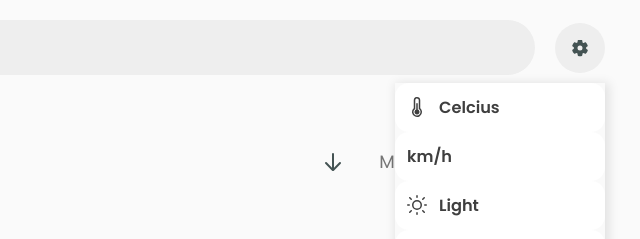
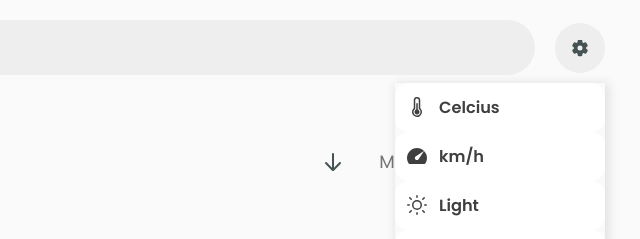
Before and after one commit to dekateshantanu015/Weather-App, a website built with webpack: page dist/index.html in a window 1280 px wide. Both pictures are taken after a click on the button 1115 px from the left and 47 px from the top of the page. Shown: the top 239 px of the page, 535-1175 px from the left. Built offline with nearby package versions, Linux system fonts and the light colour scheme; no server answers.

Commit message:
Adding speed icon

```diff
--- a/dist/css/styles.css
+++ b/dist/css/styles.css
@@ -457,10 +457,6 @@ section {
   padding: 0px 10px;
 }
 
-.speed-unit {
-  padding-left: 12px !important;
-}
-
 //utility classes
 .show {
   display: block;
--- a/dist/index.html
+++ b/dist/index.html
@@ -88,7 +88,24 @@
                 </button>
               </div>
               <div class="speed-unit-selector">
-                <button class="speed-unit">km/h</button>
+                <button class="speed-unit-button">
+                  <div class="icon-container">
+                    <svg
+                      fill="currentColor"
+                      class="unit-icon"
+                      aria-hidden="true"
+                      width="24"
+                      height="24"
+                      viewBox="0 0 24 24"
+                      xmlns="http://www.w3.org/2000/svg"
+                    >
+                      <path
+                        d="M10.45 15.5q.625.625 1.575.588T13.4 15.4L19 7l-8.4 5.6q-.65.45-.712 1.362t.562 1.538M5.1 20q-.55 0-1.012-.238t-.738-.712q-.65-1.175-1-2.437T2 14q0-2.075.788-3.9t2.137-3.175q1.35-1.35 3.175-2.137T12 4q2.05 0 3.85.775T19 6.888q1.35 1.337 2.15 3.125t.825 3.837q.025 1.375-.312 2.688t-1.038 2.512q-.275.475-.737.713T18.874 20z"
+                      />
+                    </svg>
+                  </div>
+                  <div class="speed-unit">km/h</div>
+                </button>
               </div>
               <div class="theme-selector">
                 <button class="settings-option-button">
```
